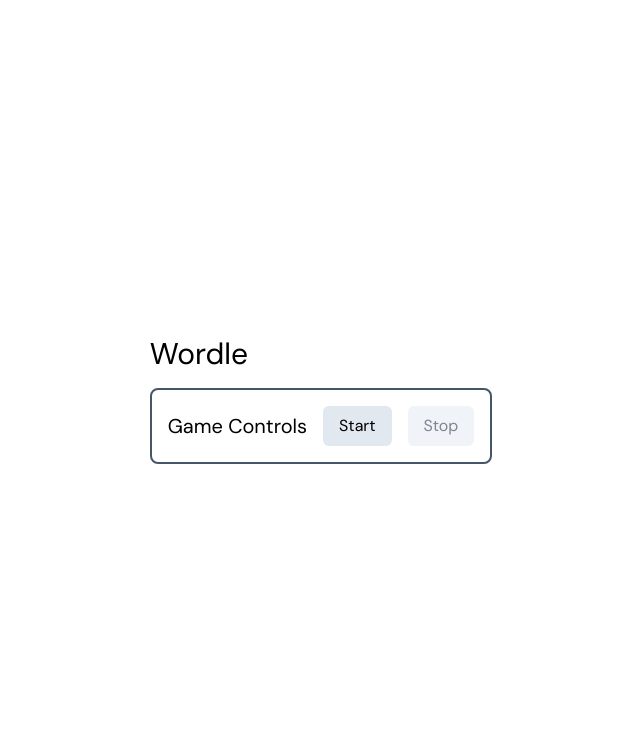
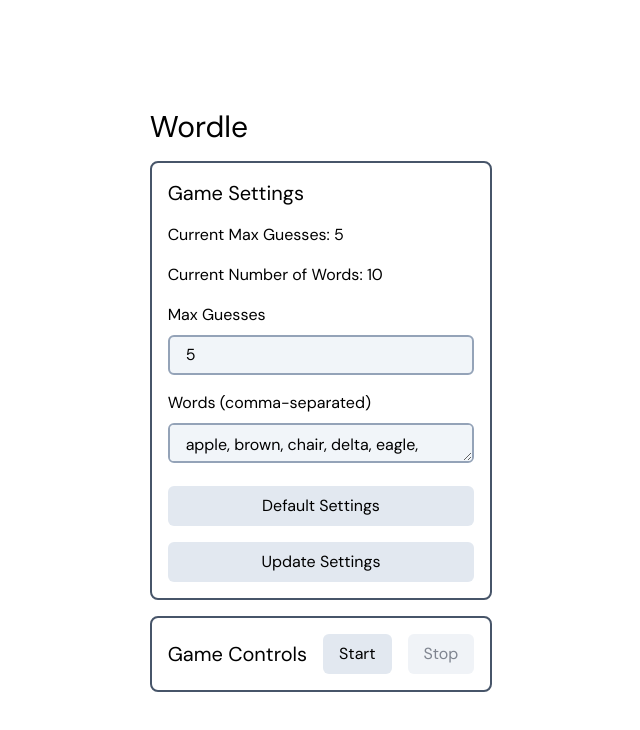
Before and after one commit to yilverdeja/wordle, a Next.js app: page / in a window 1280 px wide. Shown: the top 730 px of the page, without its empty margins (319-959 px from the left). Built offline with nearby package versions, Linux system fonts and the light colour scheme.

Commit message:
feat: add game settings

```diff
--- a/app/layout.tsx
+++ b/app/layout.tsx
@@ -1,5 +1,6 @@
 import type { Metadata } from "next";
 import { DM_Sans } from "next/font/google";
+import Providers from "./providers";
 import "./globals.css";
 
 const dm_sans = DM_Sans({ weight: ["400", "500", "700"], subsets: ["latin"] });
@@ -16,7 +17,9 @@
 }>) {
 	return (
 		<html lang="en">
-      <body className={dm_sans.className}>{children}</body>
+			<body className={dm_sans.className}>
+				<Providers>{children}</Providers>
+			</body>
 		</html>
 	);
 }
--- a/app/page.tsx
+++ b/app/page.tsx
@@ -1,26 +1,21 @@
 "use client";
 import GameControls from "@/components/GameControls";
+import GameSettings from "@/components/GameSettings";
 import GuessWordForm from "@/components/GuessWordForm";
 import LetterGrid from "@/components/LetterGrid";
-import useWordleGame from "@/hook/useWordleGame";
+import { useGameContext } from "@/context/GameContext";
 import { useState } from "react";
 
 export default function Home() {
-	const { gameState, play, stop, submitGuess } = useWordleGame(
-		["abcde", "qwert", "tyuio"],
-		5
-	);
+	const { gameState, submitGuess } = useGameContext();
 	const [guess, setGuess] = useState("");
 
 	return (
 		<div className="w-full h-screen flex justify-center items-center gap-10">
 			<div className="flex flex-col gap-4">
 				<h1 className="text-3xl">Wordle</h1>
-				<GameControls
-					onStart={play}
-					onStop={stop}
-					inSession={gameState.inSession}
-				/>
+				<GameSettings />
+				<GameControls />
 				{gameState.inSession && (
 					<GuessWordForm
 						guess={guess}
--- /dev/null
+++ b/app/providers.tsx
@@ -0,0 +1,7 @@
+"use client";
+
+import { GameProvider } from "@/context/GameContext";
+
+export default function Providers({ children }: { children: React.ReactNode }) {
+	return <GameProvider>{children}</GameProvider>;
+}
--- a/components/GameControls.tsx
+++ b/components/GameControls.tsx
@@ -1,28 +1,25 @@
+import { useGameContext } from "@/context/GameContext";
+
 const buttonStyle =
 	"bg-slate-200 py-2 px-4 rounded-md disabled:bg-slate-200/50 disabled:text-slate-900/50";
 
-interface Props {
-	onStart: () => void;
-	onStop: () => void;
-	inSession: boolean;
-}
-
-const GameControls = ({ onStart, onStop, inSession }: Props) => {
+const GameControls = () => {
+	const { play, stop, gameState } = useGameContext();
 	return (
 		<div className="flex flex-row gap-4 items-center p-4 border-2 border-slate-600 rounded-lg">
 			<h2 className="text-xl">Game Controls</h2>
 			<div className="flex flex-row gap-4">
 				<button
-					onClick={onStart}
+					onClick={play}
 					className={buttonStyle}
-					disabled={inSession}
+					disabled={gameState.inSession}
 				>
 					Start
 				</button>
 				<button
-					onClick={onStop}
+					onClick={stop}
 					className={buttonStyle}
-					disabled={!inSession}
+					disabled={!gameState.inSession}
 				>
 					Stop
 				</button>
--- /dev/null
+++ b/components/GameSettings.tsx
@@ -0,0 +1,101 @@
+import { useGameContext } from "@/context/GameContext";
+import { useEffect, useState } from "react";
+
+const buttonStyle =
+	"bg-slate-200 py-2 px-4 rounded-md disabled:bg-slate-200/50 disabled:text-slate-900/50";
+
+const GameSettings = () => {
+	const { gameState, updateMaxGuesses, updateWords, resetSettings } =
+		useGameContext();
+	const [numGuesses, setNumGuesses] = useState(gameState.maxGuesses);
+	const [words, setWords] = useState(gameState.words.join(", "));
+	const [invalidWords, setInvalidWords] = useState("");
+
+	useEffect(() => {
+		setNumGuesses(gameState.maxGuesses);
+		setWords(gameState.words.join(", "));
+	}, [gameState, gameState.maxGuesses, gameState.words]);
+
+	const handleDefaultSettings = () => {
+		setInvalidWords("");
+		resetSettings();
+	};
+
+	const handleUpdateSettings = () => {
+		const wordList = words.split(",").map((word) => word.trim());
+		const uniqueWordsSet = new Set(wordList);
+		const uniqueWords = Array.from(uniqueWordsSet);
+
+		// Checks for non 5-letter words
+		const nonFiveLetterWords = uniqueWords.filter(
+			(word) => word.length !== 5
+		);
+		if (nonFiveLetterWords.length > 0) {
+			setInvalidWords(nonFiveLetterWords.join(", "));
+			return;
+		}
+
+		setInvalidWords(""); // all words are valid
+
+		// update settings
+		updateMaxGuesses(numGuesses);
+		updateWords(uniqueWords); // Update context with validated words
+	};
+
+	return (
+		<div className="flex flex-col gap-4 p-4 border-2 border-slate-600 rounded-lg">
+			<h2 className="text-xl">Game Settings</h2>
+			<p>Current Max Guesses: {gameState.maxGuesses}</p>
+			<p>Current Number of Words: {gameState.words.length}</p>
+			<div className="flex flex-col gap-4">
+				<div>
+					<label htmlFor="guesses" className="block mb-2">
+						Max Guesses
+					</label>
+					<input
+						value={numGuesses}
+						onChange={(e) =>
+							setNumGuesses(parseInt(e.target.value))
+						}
+						type="number"
+						id="guesses"
+						className="w-full bg-slate-100 rounded-md h-10 py-2 px-4 border-slate-400 border-2"
+					/>
+				</div>
+				<div>
+					<label htmlFor="words" className="block mb-2">
+						Words (comma-separated)
+					</label>
+					<textarea
+						value={words}
+						onChange={(e) => setWords(e.target.value)}
+						id="words"
+						className="w-full bg-slate-100 rounded-md h-10 py-2 px-4 border-slate-400 border-2"
+						rows={4}
+					></textarea>
+				</div>
+				<button onClick={handleDefaultSettings} className={buttonStyle}>
+					Default Settings
+				</button>
+				<button onClick={handleUpdateSettings} className={buttonStyle}>
+					Update Settings
+				</button>
+				{invalidWords && (
+					<div className="flex flex-col gap-2">
+						<p className="text-red-500">
+							Some words are not exactly 5 letters long.
+						</p>
+						<textarea
+							value={invalidWords}
+							className="w-full bg-gray-100 rounded-md h-10 py-2 px-4 border-slate-400 border-2"
+							disabled
+							rows={2}
+						></textarea>
+					</div>
+				)}
+			</div>
+		</div>
+	);
+};
+
+export default GameSettings;
--- /dev/null
+++ b/context/GameContext.tsx
@@ -0,0 +1,46 @@
+// GameContext.tsx
+import useWordleGame, { UseWordleGame } from "@/hook/useWordleGame";
+import WordleGame from "@/lib/WordleGame";
+import React, { createContext, useContext, ReactNode } from "react";
+
+const GameContext = createContext<UseWordleGame | null>(null);
+
+interface GameProviderProps {
+	children: ReactNode;
+}
+
+export const GameProvider: React.FC<GameProviderProps> = ({ children }) => {
+	const game = useWordleGame(
+		[
+			"apple",
+			"brown",
+			"chair",
+			"delta",
+			"eagle",
+			"frame",
+			"ghost",
+			"happy",
+			"ideal",
+			"juice",
+		],
+		5
+	);
+
+	return <GameContext.Provider value={game}>{children}</GameContext.Provider>;
+};
+
+export const useGame = (): WordleGame => {
+	const context = useContext(GameContext);
+	if (context === null) {
+		throw new Error("useGame must be used within a GameProvider");
+	}
+	return context.game; // Access the 'game' property of the context
+};
+
+export const useGameContext = (): UseWordleGame => {
+	const context = useContext(GameContext);
+	if (context === null) {
+		throw new Error("useGameContext must be used within a GameProvider");
+	}
+	return context; // Return the entire 'UseWordleGame' object
+};
--- a/hook/useWordleGame.ts
+++ b/hook/useWordleGame.ts
@@ -3,18 +3,78 @@
 import { GuessResult, Status } from "@/lib/WordleGameSession";
 import { useCallback, useState } from "react";
 
-const useWordleGame = (initialWords: string[], maxTries: number) => {
-	const [game] = useState(() => new WordleGame(initialWords, maxTries));
+export interface GameState {
+	inSession: boolean;
+	sessionStatus: Status | "stopped";
+	results: GuessResult[];
+	maxGuesses: number;
+	words: string[];
+}
 
-	const [gameState, setGameState] = useState<{
-		inSession: boolean;
-		sessionStatus: Status | "stopped";
-		results: GuessResult[];
-	}>({
-		inSession: false,
-		sessionStatus: "stopped",
-		results: [],
+export interface UseWordleGame {
+	game: WordleGame; // Assume WordleGame is a class from "@/lib/WordleGame"
+	gameState: GameState;
+	play: () => void;
+	stop: () => void;
+	submitGuess: (guess: string) => void;
+	updateMaxGuesses: (newMaxTries: number) => void;
+	updateWords: (newWords: string[]) => void;
+	resetSettings: () => void;
+}
+
+const defaultGameState: GameState = {
+	inSession: false,
+	sessionStatus: "stopped",
+	results: [],
+	maxGuesses: 0,
+	words: [],
+};
+
+const useWordleGame = (
+	initialWords: string[],
+	initialMaxTries: number
+): UseWordleGame => {
+	const [game] = useState(
+		() => new WordleGame(initialWords, initialMaxTries)
+	);
+
+	const [gameState, setGameState] = useState<GameState>({
+		...defaultGameState,
+		words: initialWords,
+		maxGuesses: initialMaxTries,
 	});
+
+	const resetSettings = useCallback(() => {
+		game.updateWords(game.defaultWords);
+		game.updateMaxRounds(game.defaultMaxRoundsPerSession);
+		setGameState({
+			...gameState,
+			words: game.words,
+			maxGuesses: game.maxRoundsPerSession,
+		});
+	}, [game]);
+
+	const updateWords = useCallback(
+		(newWords: string[]) => {
+			game.updateWords(newWords);
+			setGameState((prevState) => ({
+				...prevState,
+				words: game.words,
+			}));
+		},
+		[game]
+	);
+
+	const updateMaxGuesses = useCallback(
+		(newMaxTries: number) => {
+			game.updateMaxRounds(newMaxTries);
+			setGameState((prevState) => ({
+				...prevState,
+				maxGuesses: game.maxRoundsPerSession,
+			}));
+		},
+		[game]
+	);
 
 	const play = useCallback(() => {
 		game.play();
@@ -22,6 +82,8 @@
 			results: [],
 			sessionStatus: "pending",
 			inSession: true,
+			words: game.words,
+			maxGuesses: game.maxRoundsPerSession,
 		});
 	}, [game, gameState]);
 
@@ -57,7 +119,16 @@
 		[game, gameState]
 	);
 
-	return { game, gameState, play, stop, submitGuess };
+	return {
+		game,
+		gameState,
+		play,
+		stop,
+		submitGuess,
+		updateMaxGuesses,
+		updateWords,
+		resetSettings,
+	};
 };
 
 export default useWordleGame;
--- a/lib/WordleGame.ts
+++ b/lib/WordleGame.ts
@@ -1,13 +1,17 @@
 import WordleGameSession from "./WordleGameSession";
 
 class WordleGame {
+	defaultWords: string[];
+	defaultMaxRoundsPerSession: number;
 	words: string[];
 	maxRoundsPerSession: number;
 	sessions: WordleGameSession[] = [];
 	currentSession: WordleGameSession | null = null;
 
 	constructor(words: string[], maxNumRounds: number) {
+		this.defaultWords = words;
 		this.words = words;
+		this.defaultMaxRoundsPerSession = maxNumRounds;
 		this.maxRoundsPerSession = maxNumRounds;
 	}
 
@@ -42,6 +46,14 @@
 		}
 		return this.currentSession.makeGuess(guess);
 	}
+
+	updateWords(newWords: string[]) {
+		this.words = newWords;
+	}
+
+	updateMaxRounds(newMaxRounds: number) {
+		this.maxRoundsPerSession = newMaxRounds;
+	}
 }
 
 export default WordleGame;
```
Lines whose indentation alone changed are shown as unchanged.
